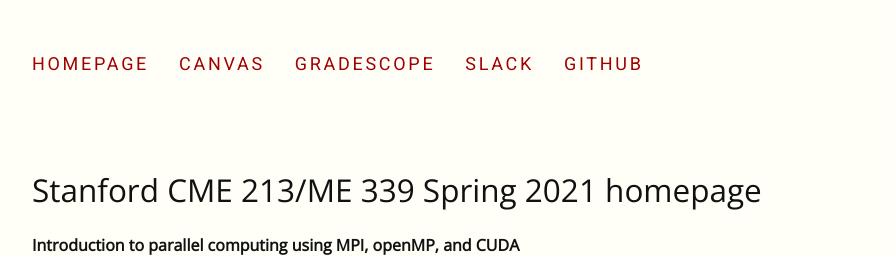
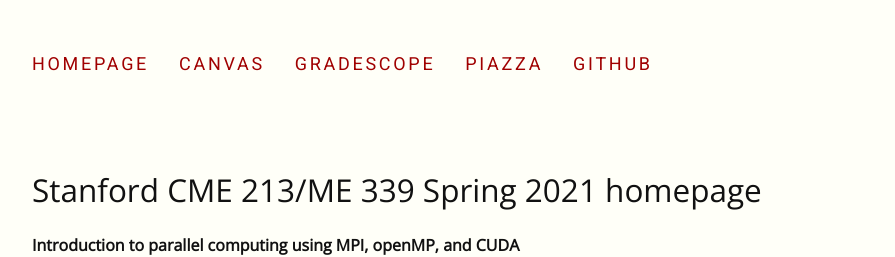
Before and after one commit to EricDarve/cme213-spring-2021, a Jekyll site: the page built from index.md, in a window 1280 px wide and 900 px high. Shown: the top 257 px of the window, without its empty margins (128-1023 px from the left). Built offline with Jekyll 4.4.1, drawn with Linux system fonts in a browser that asks for light colours.

Commit message:
piazza link

```diff
--- a/_includes/header.html
+++ b/_includes/header.html
@@ -4,7 +4,7 @@
         <a href="{{ site.baseurl }}/">Homepage</a>
         <a href="https://canvas.stanford.edu/courses/133903">Canvas</a>
         <a href="https://www.gradescope.com/courses/258024">Gradescope</a>
-        <a href="https://cme213-spring-2021.slack.com">Slack</a>
+        <a href="piazza.com/stanford/spring2021/cme213/home">Piazza</a>
         <a href="https://github.com/EricDarve/cme213-spring-2021">GitHub</a>
     </nav>
 </header>
```
